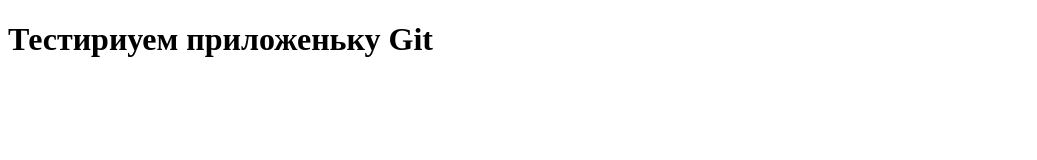
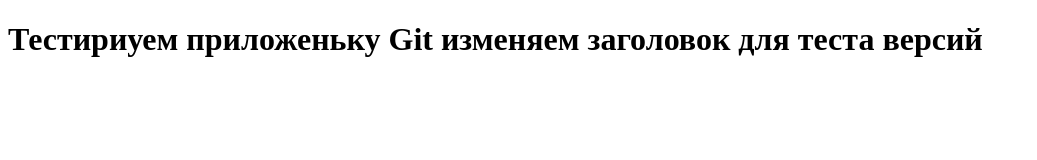
Before and after one commit to Hazernit/workWithGH, a plain HTML site: page index.html in a window 1280 px wide. Shown: the whole page, without its empty margins (0-1037 px from the left). Drawn offline with Linux system fonts and the light colour scheme.

Commit message:
Второе изменение относительно исходного файла

```diff
--- a/index.html
+++ b/index.html
@@ -7,6 +7,8 @@
     <title>Git test</title>
 </head>
 <body>
-    <h1>Тестириуем приложеньку Git</h1>
+    <h1>Тестириуем приложеньку Git
+        изменяем заголовок для теста версий
+    </h1>
 </body>
 </html>
```
